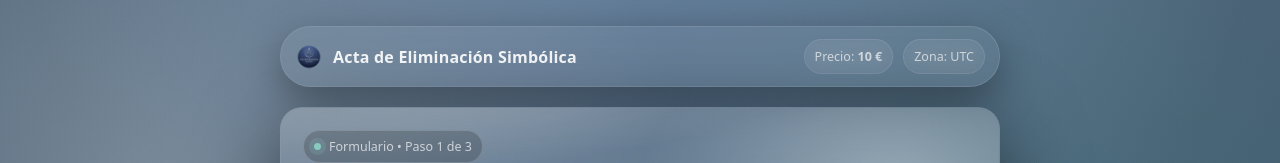
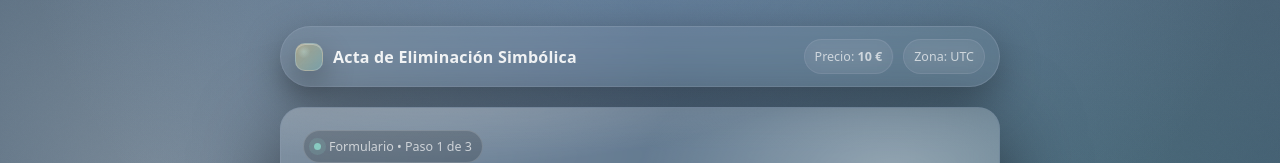
Before and after one commit to capimaker/actaeliminacion, a Next.js app: page /form in a window 1280 px wide. Shown: the top 163 px of the page. Built offline with nearby package versions, Linux system fonts and the light colour scheme.

Commit message:
quiotado el logo

```diff
--- a/app/form/page.js
+++ b/app/form/page.js
@@ -1,5 +1,5 @@
 "use client";
-import Image from "next/image";
+
 import { Suspense, useMemo, useState } from "react";
 import { useSearchParams, useRouter } from "next/navigation";
 
@@ -72,7 +72,7 @@ function FormInner() {
     <div className="container">
       <div className="topbar formTopbar">
         <div className="brand" role="button" onClick={() => router.push("/")}>
-          <Image className="brandLogo" src="/logo_transparent.png" alt="Logo Acta de Eliminación" width={28} height={28} priority />
+          <span className="brandMark" />
           <span className="actabtn">Acta de Eliminación Simbólica</span>
         </div>
         <div className="pills">
@@ -203,7 +203,7 @@ export default function FormPage() {
         <div className="container">
           <div className="topbar formTopbar">
             <div className="brand">
-              <Image className="brandLogo" src="/logo_transparent.png" alt="Logo Acta de Eliminación" width={28} height={28} priority />
+              <span className="brandMark" />
               <span>Acta de Eliminación</span>
             </div>
             <div className="pills">
--- a/app/page.js
+++ b/app/page.js
@@ -1,5 +1,4 @@
 "use client";
-import Image from "next/image";
 import { useRouter } from "next/navigation";
 
 export default function Home() {
@@ -9,7 +8,7 @@ export default function Home() {
     <div className="container">
       <div className="topbar">
         <div className="brand">
-          <Image className="brandLogo" src="/logo_transparent.png" alt="Logo Acta de Eliminación" width={28} height={28} priority />
+          <span className="brandMark" />
           <span>Acta de Eliminación Simbólica</span>
         </div>
         <div className="pills">
```
